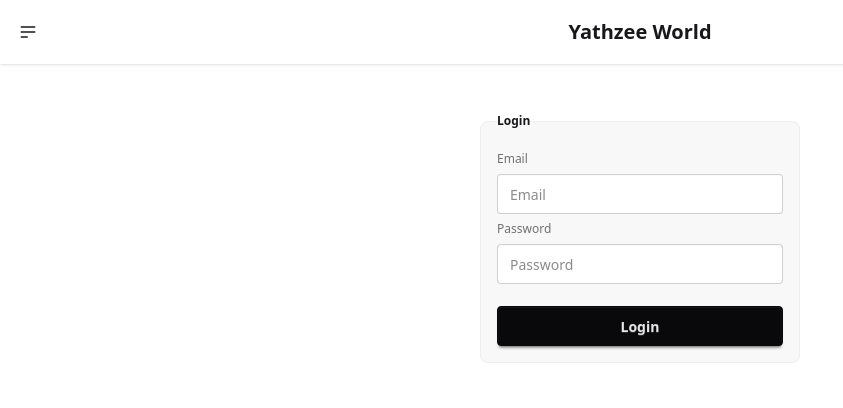
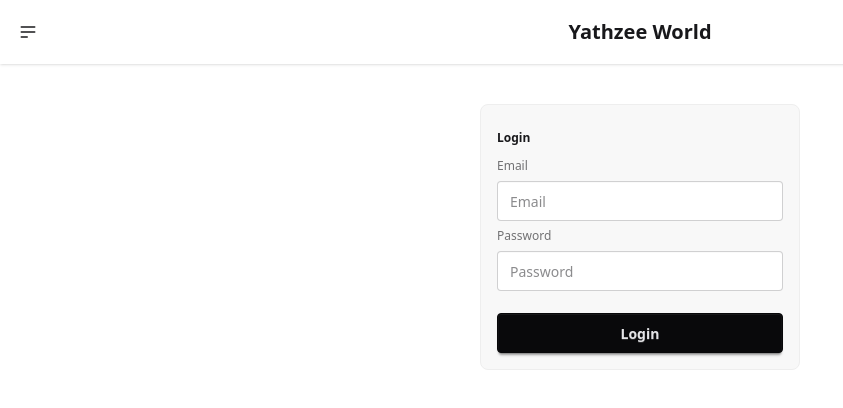
Before and after one commit to bcluzel/yathzee-world, a SvelteKit app in the folder frontend/: page /login in a window 1280 px wide. Shown: the top 408 px of the page, without its empty margins (0-843 px from the left). Built offline with nearby package versions, Linux system fonts and the light colour scheme.

Commit message:
b&f: add a way to display error to the user

```diff
--- a/frontend/package.json
+++ b/frontend/package.json
@@ -34,6 +34,7 @@
 	"dependencies": {
 		"@tailwindcss/vite": "^4.1.12",
 		"daisyui": "^5.0.50",
+		"svelte-sonner": "^1.0.5",
 		"tailwindcss": "^4.1.12"
 	}
 }
--- a/frontend/src/lib/userManagement.ts
+++ b/frontend/src/lib/userManagement.ts
@@ -1,10 +1,10 @@
-interface UserRegistrationData {
+export interface UserRegistrationData {
 	username: string;
 	email: string;
 	password: string;
 }
 
-interface UserLoginData {
+export interface UserLoginData {
 	email: string;
 	password: string;
 }
@@ -17,9 +17,20 @@ export async function registerUser(data: UserRegistrationData) {
 		},
 		body: JSON.stringify(data)
 	});
-	console.log(response);
 	if (!response.ok) {
-		const err = await response.json().catch(() => ({}));
-		throw new Error(`User registering request faild with error ${err}`);
+		throw new Error(`User login failed: ${await response.text()}`);
 	}
 }
+
+export async function loginUser(data: UserLoginData) {
+	const response = await fetch('/api/identity/login', {
+		method: 'POST',
+		headers: {
+			'Content-Type': 'application/json'
+		},
+		body: JSON.stringify(data)
+	});
+	if (!response.ok) {
+		throw new Error(`User login failed: ${await response.text()}`);
+	}
+}
--- a/frontend/src/routes/+layout.svelte
+++ b/frontend/src/routes/+layout.svelte
@@ -2,7 +2,10 @@
 	import '../app.css';
 	import favicon from '$lib/assets/favicon.svg';
 	let { children } = $props();
+	import { Toaster } from 'svelte-sonner';
 </script>
+
+<Toaster richColors theme="system" />
 
 <svelte:head>
 	<link rel="icon" href={favicon} />
--- a/frontend/src/routes/login/+page.svelte
+++ b/frontend/src/routes/login/+page.svelte
@@ -1,4 +1,31 @@
-<fieldset class="fieldset bg-base-200 border-base-300 rounded-box w-xs border p-4">
+<script lang="ts">
+	import { loginUser, type UserLoginData } from '$lib/userManagement';
+	import { redirect } from '@sveltejs/kit';
+	import { toast } from 'svelte-sonner';
+
+	let email = $state('');
+	let password = $state('');
+
+	async function validateAndRegisterUser() {
+		console.log('Validating form and registering user');
+		let data: UserLoginData = {
+			email: email,
+			password: password
+		};
+		try {
+			await loginUser(data);
+		} catch (err) {
+			toast.error(`${err}`);
+			return;
+		}
+		redirect(303, '/');
+	}
+</script>
+
+<form
+	class="fieldset bg-base-200 border-base-300 rounded-box w-xs border p-4"
+	onsubmit={validateAndRegisterUser}
+>
 	<legend class="fieldset-legend">Login</legend>
 
 	<label class="label" for="email">Email</label>
@@ -7,5 +34,5 @@
 	<label class="label" for="password">Password</label>
 	<input type="password" class="input" placeholder="Password" autocomplete="current-password" />
 
-	<button class="btn btn-neutral mt-4">Login</button>
-</fieldset>
+	<button type="submit" class="btn btn-neutral mt-4">Login</button>
+</form>
--- a/frontend/src/routes/register/+page.svelte
+++ b/frontend/src/routes/register/+page.svelte
@@ -1,5 +1,7 @@
 <script lang="ts">
-	import { registerUser } from '$lib/userManagement';
+	import { registerUser, type UserRegistrationData } from '$lib/userManagement';
+	import { toast } from 'svelte-sonner';
+	import { redirect } from '@sveltejs/kit';
 
 	let username = $state('');
 	let email = $state('');
@@ -19,11 +21,12 @@
 			password: password
 		};
 		try {
-			registerUser(data);
+			await registerUser(data);
 		} catch (err) {
-			alert('Unexpected error from backend!');
-			console.error(err);
+			toast.error(`${err}`);
+			return;
 		}
+		redirect(303, '/');
 	}
 </script>
 
```
Also changed, not shown: 2 other files (tests, documents, lock files or other folders).
